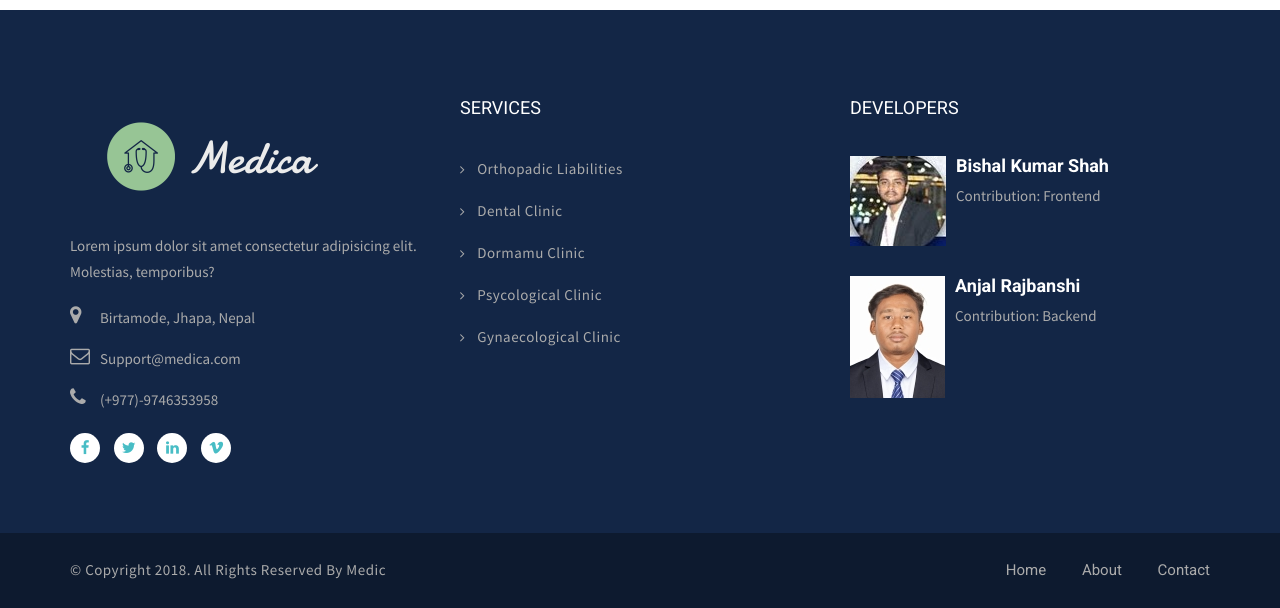
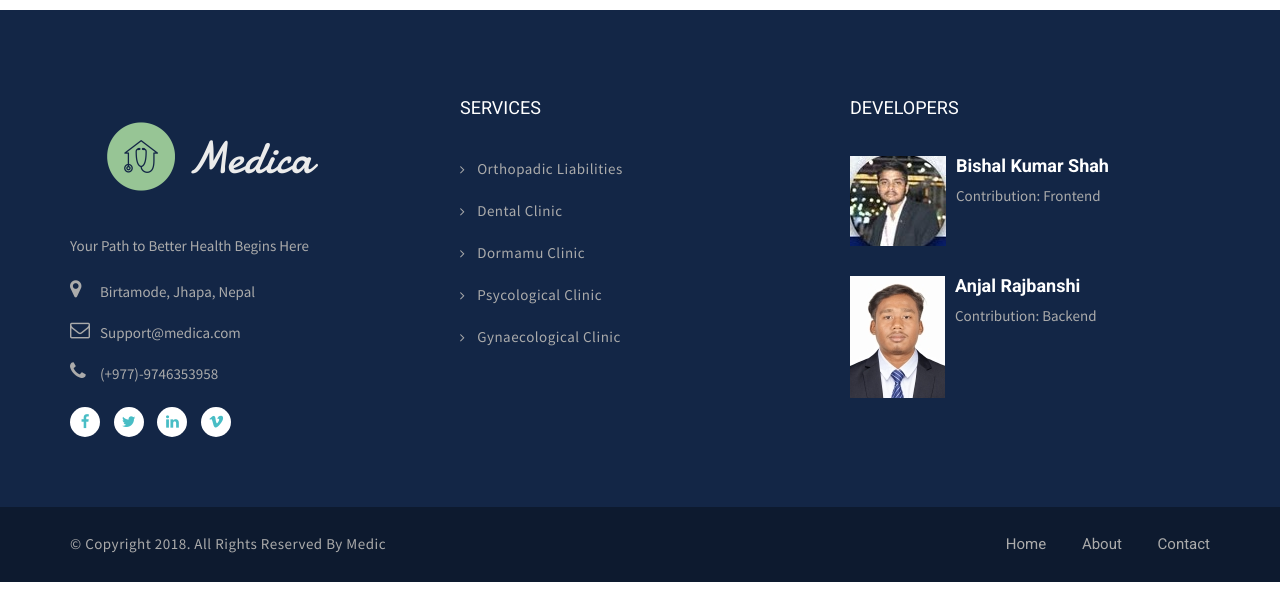
Before and after one commit to Anzal0707/Aavash, a Django app: page /appointment/ in a window 1280 px wide. Shown: the part 1622-2230 px from the top of the page. After the commit the page ends 2204 px from the top, so only its background shows below. Run offline with Django 5.2, Linux system fonts and the light colour scheme; some libraries are stand-ins or nearby versions.

Commit message:
additional updated commit

```diff
--- a/templates/appointment.html
+++ b/templates/appointment.html
@@ -421,7 +421,7 @@
                 </a>
               </figure>
             </div>
-            <p>Lorem ipsum dolor sit amet consectetur adipisicing elit. Molestias, temporibus?</p>
+            <p>Your Path to Better Health Begins Here</p>
             <ul class="location-link">
               <li class="item">
                 <i class="fa fa-map-marker"></i>
```
